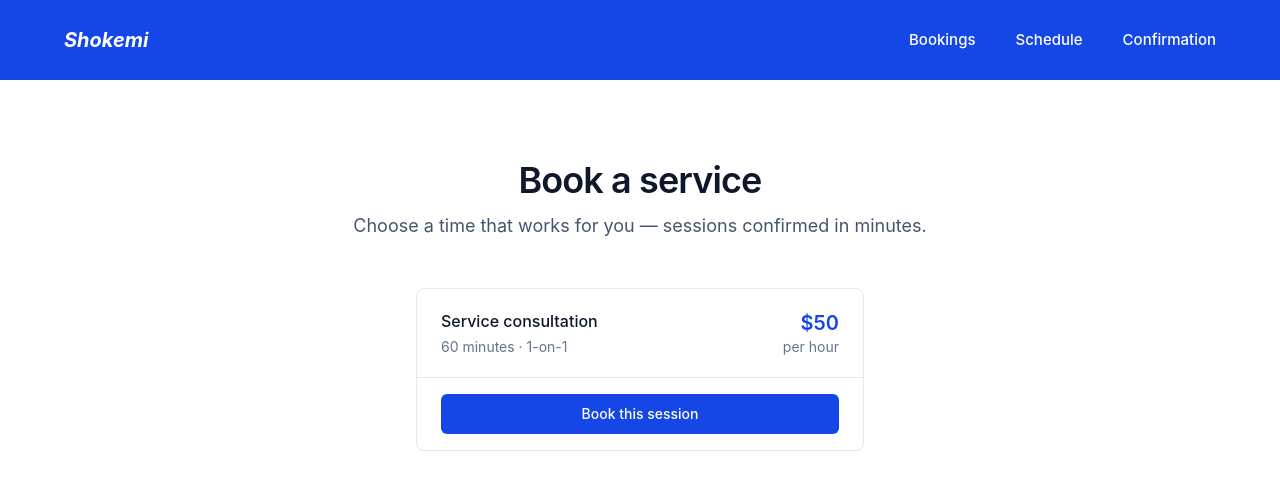
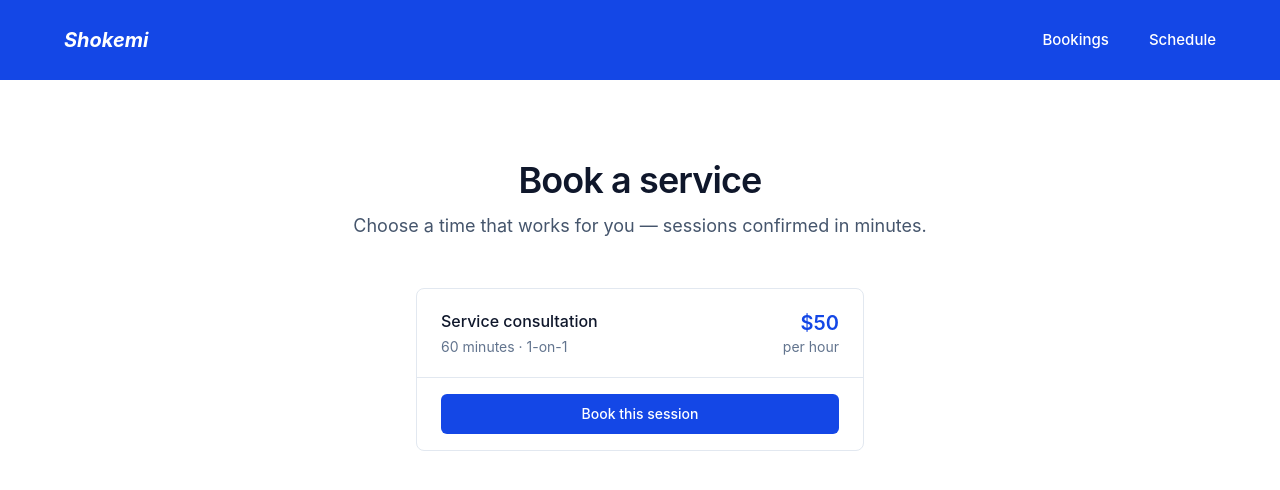
Before and after one commit to ololade154/service-booking-system, a React (Vite) app: page / in a window 1280 px wide. Shown: the top 490 px of the page. Built offline with nearby package versions, Linux system fonts and the light colour scheme.

Commit message:
updated version

```diff
--- a/src/components/nav.tsx
+++ b/src/components/nav.tsx
@@ -3,7 +3,6 @@ import type { LinkProps } from "./nav.type";
 const navLinks: LinkProps[] = [
   { label: "Bookings", to: "/bookings" },
   { label: "Schedule", to: "/instructor-schedule" },
-  { label: "Confirmation", to: "/confirmation-page" },
 ];
 
 export const Nav = () => {
```
